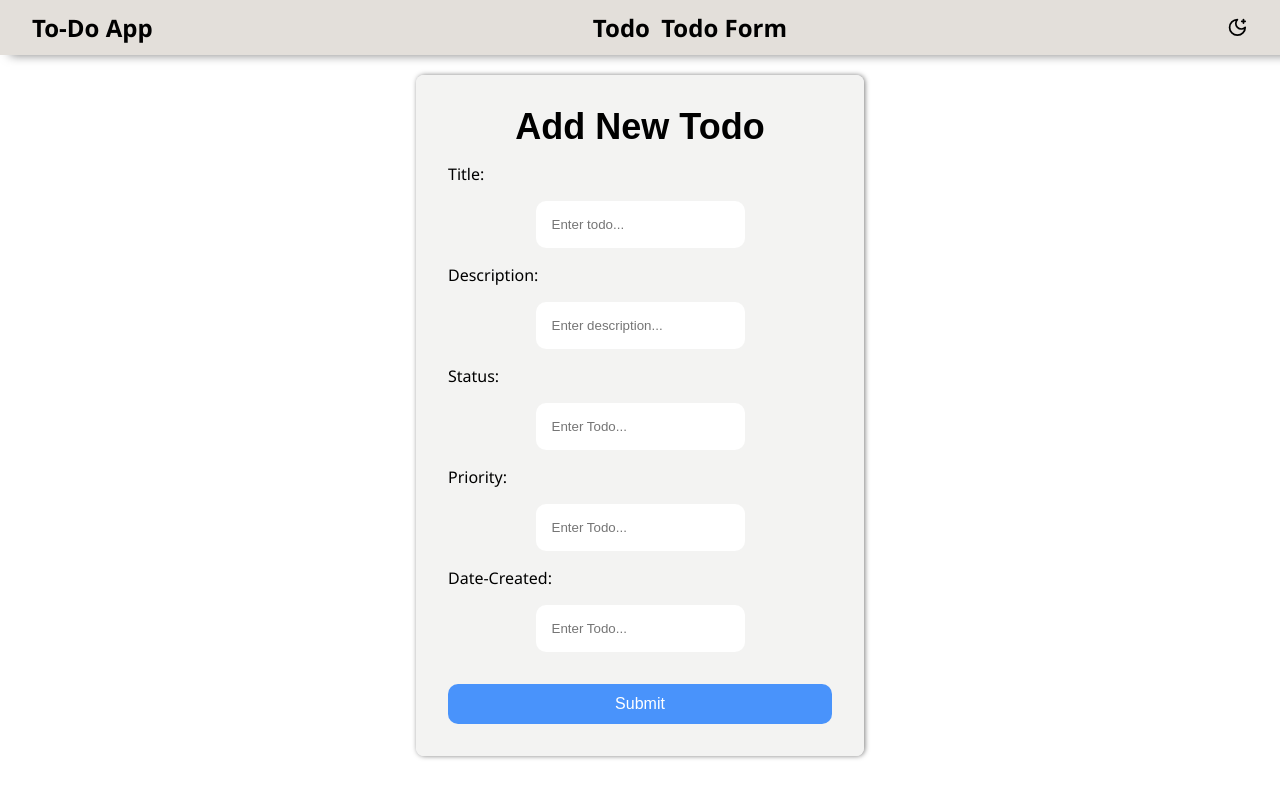
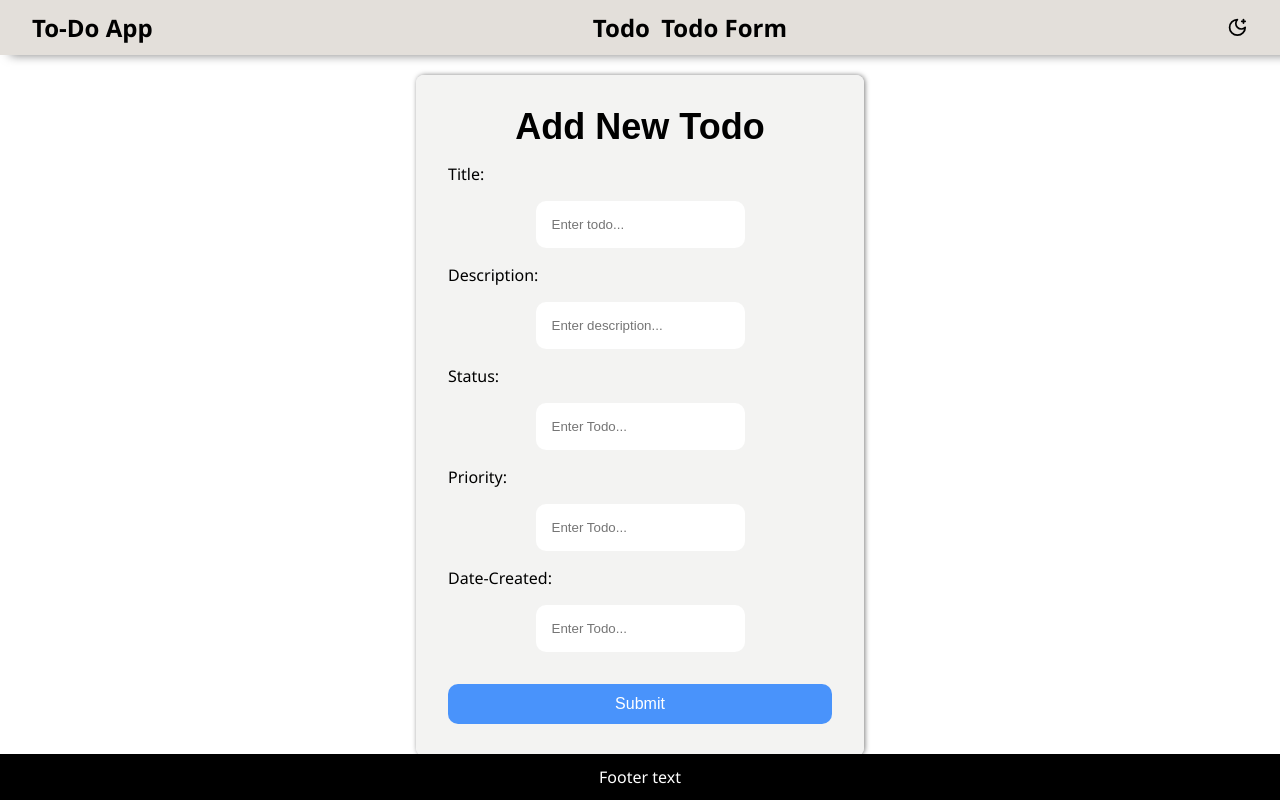
Before and after one commit to Bloom-Sayiorri/to-do-list, a React (Create React App) app: page /form in a window 1280 px wide. Built offline with nearby package versions, Linux system fonts and the light colour scheme.

Commit message:
footer file

```diff
--- a/src/App.js
+++ b/src/App.js
@@ -1,8 +1,9 @@
-import React, { useState } from 'react'
-import './App.css'
+import React, { useState } from 'react';
+import './App.css';
 import { BrowserRouter, Route, Routes } from 'react-router-dom'
-import Home from './pages/Home'
-import Navbar from './components/Navbar'
+import Home from './pages/Home';
+import Navbar from './components/Navbar';
+import Footer from './components/Footer';
 import Todo from './pages/Todo';
 import Form from './pages/Form';
 
@@ -23,6 +24,7 @@ function App() {
           <Route path='/todo' element={<Todo />}/>
           <Route path='/form' element={<Form />}/>
         </Routes>
+        <Footer />
       </div>
     </BrowserRouter>
   )
--- a/src/components/Footer.jsx
+++ b/src/components/Footer.jsx
@@ -1,8 +1,11 @@
 import React from 'react'
+import styles from '../styles/footer.module.css'
 
 const Footer = () => {
   return (
-    <div>Footer</div>
+    <footer>
+      <p className={styles.text}>Footer text</p>
+    </footer>
   )
 }
 
--- a/src/styles/footer.module.css
+++ b/src/styles/footer.module.css
@@ -0,0 +1,9 @@
+footer {
+    width: 100%;
+    position: fixed;
+    bottom: 0;
+    text-align: center;
+    padding: 12px;
+    background-color: black;
+    color: white;
+}
```
